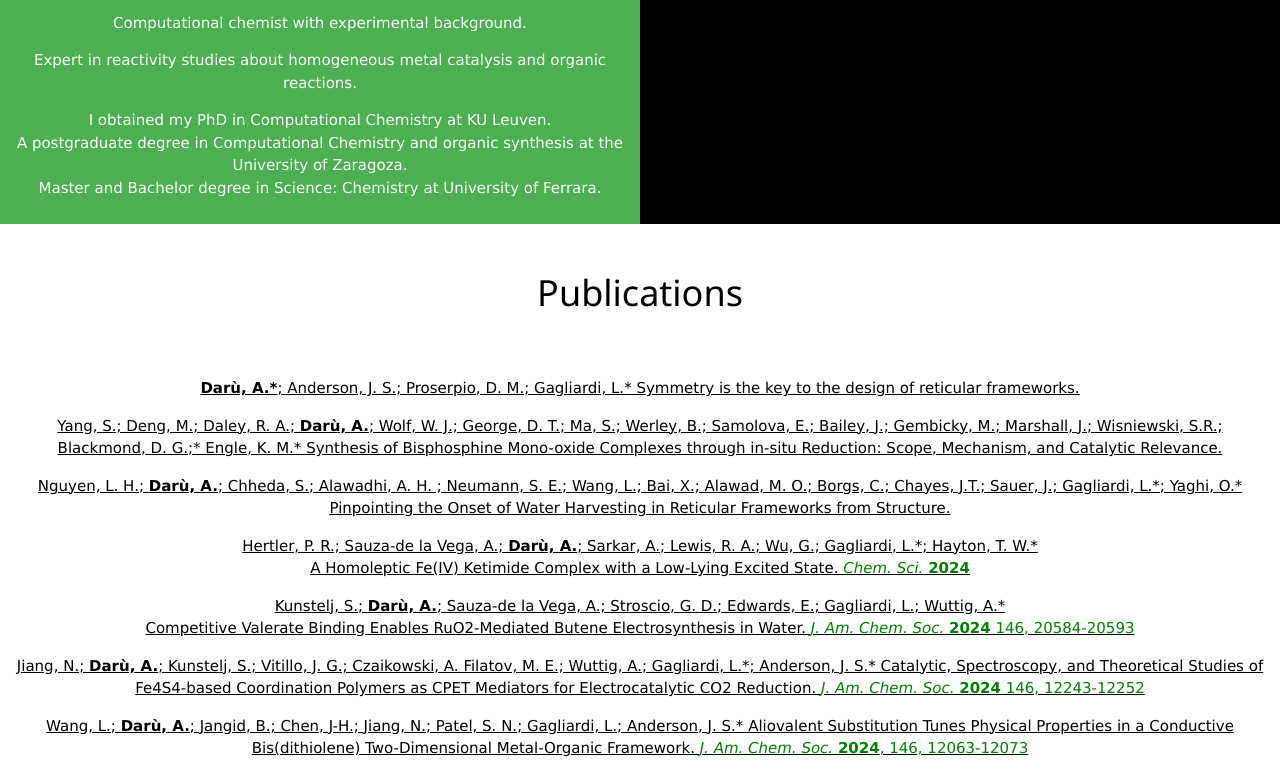
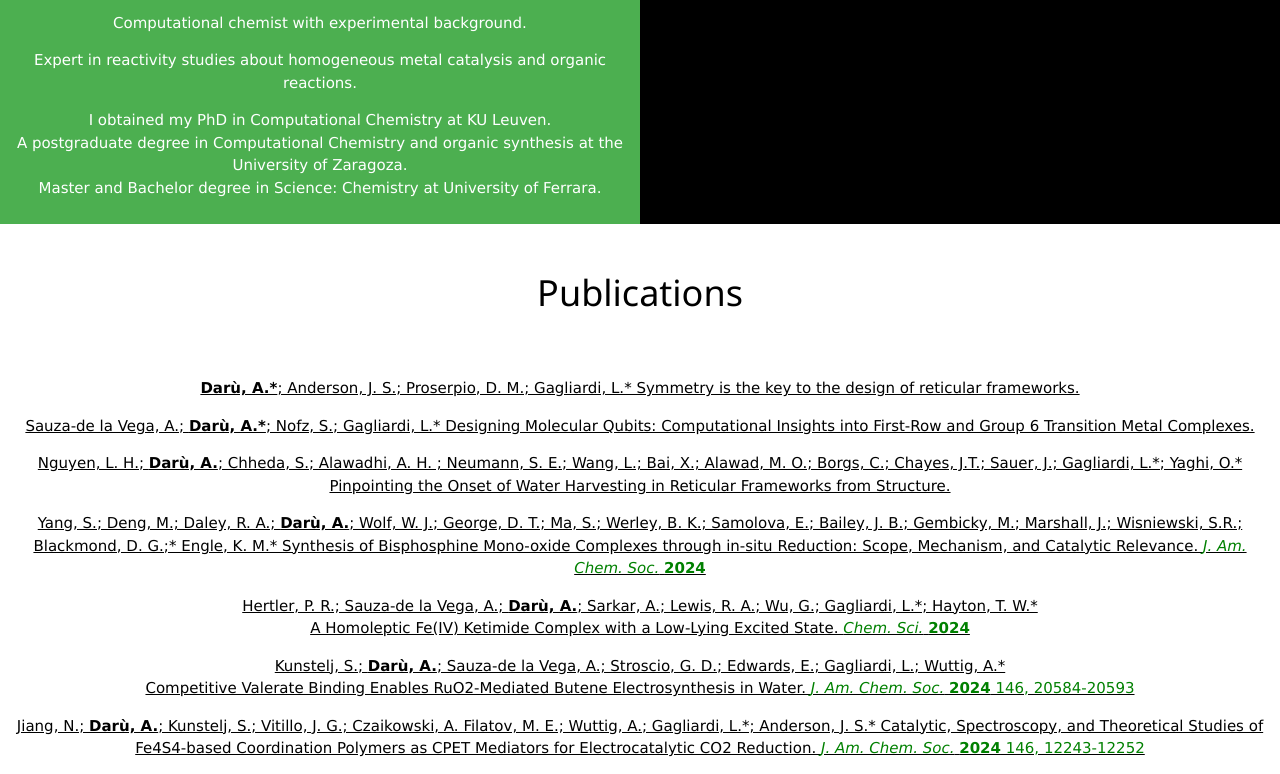
Before and after one commit to andreadaru/andreadaru.github.io, a plain HTML site: page index.html in a window 1280 px wide. Shown: the part 476-1250 px from the top of the page. Drawn offline with Linux system fonts and the light colour scheme.

Commit message:
Update index.html

```diff
--- a/index.html
+++ b/index.html
@@ -94,17 +94,19 @@
       <h1>Publications</h1>
     </div>
 
-<p><a href="https://chemrxiv.org/engage/chemrxiv/article-details/66f4a427cec5d6c14236b4db" target="_blank" rel="noopener noreferrer" style="color:black;">
+<p><a href="https://chemrxiv.org/engage/chemrxiv/article-details/679ea06681d2151a02da1303" target="_blank" rel="noopener noreferrer" style="color:black;">
 <strong>Darù, A.*</strong>; Anderson, J. S.; Proserpio, D. M.; Gagliardi, L.* Symmetry is the key to the design of reticular frameworks.</br></a></p>
 
-<p><a href="https://chemrxiv.org/engage/chemrxiv/article-details/66aeabbd5101a2ffa809a6fa" target="_blank" rel="noopener noreferrer" style="color:black;">
-Yang, S.; Deng, M.; Daley, R. A.; <strong>Darù, A.</strong>;  Wolf, W. J.; George, D. T.; Ma, S.; Werley, B.; Samolova, E.; Bailey, J.; Gembicky, M.; Marshall, J.; Wisniewski, S.R.; Blackmond, D. G.;* Engle, K. M.*
-Synthesis of Bisphosphine Mono-oxide Complexes through in-situ Reduction: Scope, Mechanism, and Catalytic Relevance.</br></a></p>
-
+<p><a href="https://chemrxiv.org/engage/chemrxiv/article-details/66f4a427cec5d6c14236b4db" target="_blank" rel="noopener noreferrer" style="color:black;">
+Sauza-de la Vega, A.; <strong>Darù, A.*</strong>; Nofz, S.; Gagliardi, L.* Designing Molecular Qubits: Computational Insights into First-Row and Group 6 Transition Metal Complexes.</br></a></p>
 
 <p><a href="https://chemrxiv.org/engage/chemrxiv/article-details/66a7c598c9c6a5c07a6b04c8" target="_blank" rel="noopener noreferrer" style="color:black;">Nguyen, L. H.; <strong>Darù, A.</strong>; Chheda, S.;
 Alawadhi, A. H. ; Neumann, S. E.; Wang, L.; Bai, X.; Alawad, M. O.; Borgs, C.; Chayes, J.T.; Sauer, J.; Gagliardi, L.*; Yaghi, O.*
 <br>Pinpointing the Onset of Water Harvesting in Reticular Frameworks from Structure.</br></a></p>
+
+<p><a href="https://pubs.acs.org/doi/abs/10.1021/jacs.4c10718" target="_blank" rel="noopener noreferrer" style="color:black;">
+Yang, S.; Deng, M.; Daley, R. A.; <strong>Darù, A.</strong>;  Wolf, W. J.; George, D. T.; Ma, S.; Werley, B. K.; Samolova, E.; Bailey, J. B.; Gembicky, M.; Marshall, J.; Wisniewski, S.R.; Blackmond, D. G.;* Engle, K. M.*
+Synthesis of Bisphosphine Mono-oxide Complexes through in-situ Reduction: Scope, Mechanism, and Catalytic Relevance. <h style="color:green;"><i>J. Am. Chem. Soc.</i> <strong>2024</strong> </br></a></h></p>
 
 <p><a href="https://pubs.rsc.org/en/Content/ArticleLanding/2024/SC/D4SC04880F" target="_blank" rel="noopener noreferrer" style="color:black;">Hertler, P. R.; Sauza-de la Vega, A.; <strong>Darù, A.</strong>; Sarkar, A.; Lewis, R. A.; Wu, G.; Gagliardi, L.*; Hayton, T. W.*
 <br>A Homoleptic Fe(IV) Ketimide Complex with a Low-Lying Excited State. <h style="color:green;"><i>Chem. Sci.</i> <strong>2024</strong> </br></a></h></p>
```
